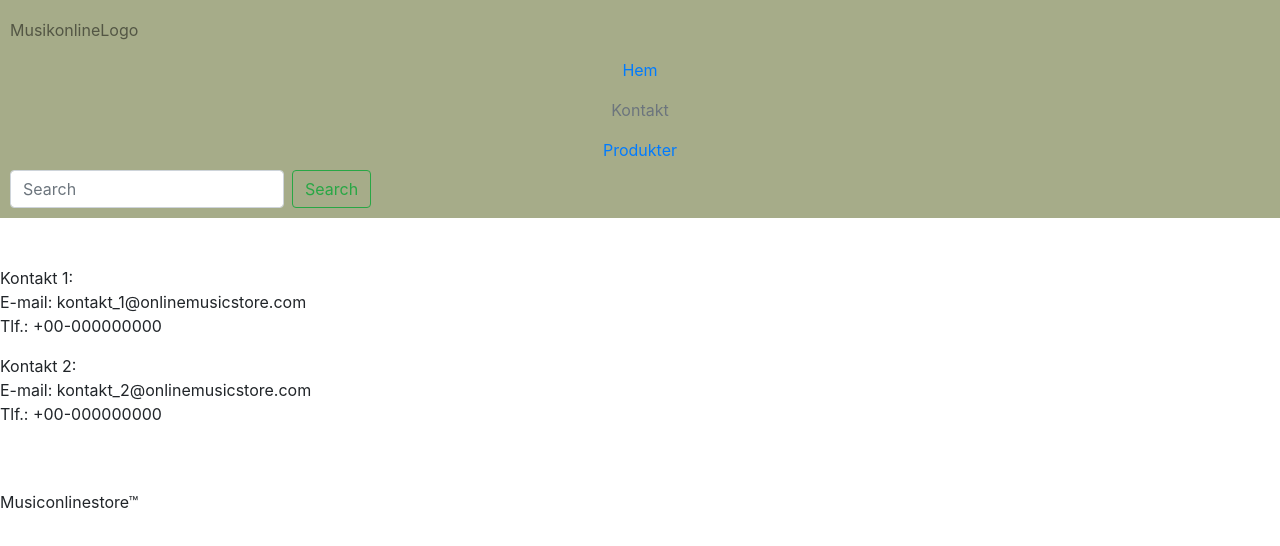
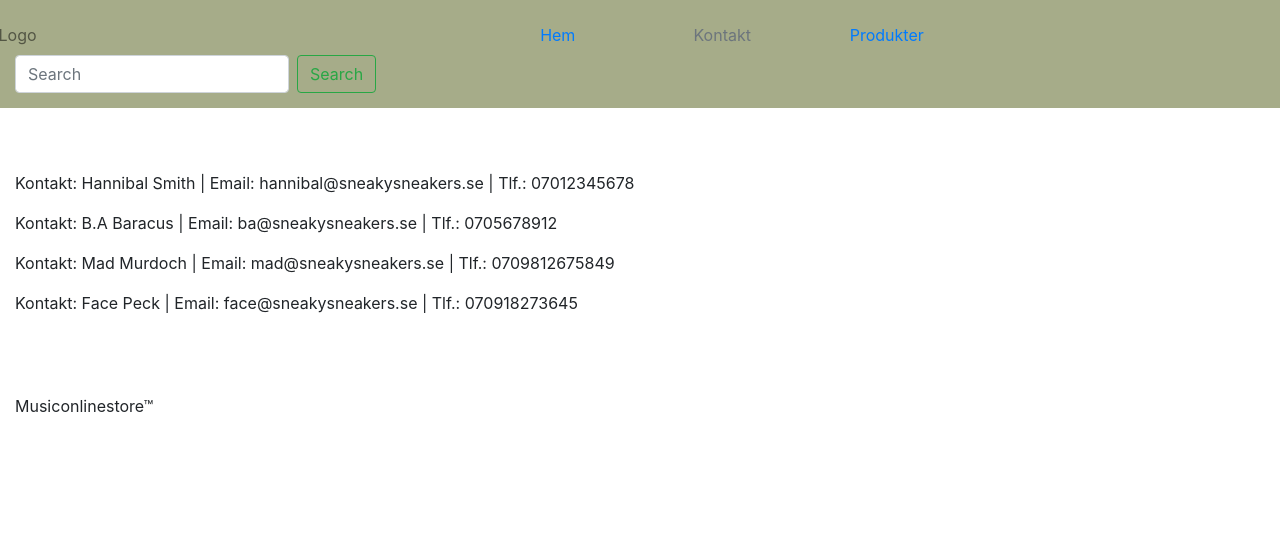
Before and after one commit to treox/Twitter-Bootstrap, a plain HTML site: page kontakt.html in a window 1280 px wide. Drawn offline with nearby package versions, Linux system fonts and the light colour scheme.

Commit message:
twbootstr ver 2

```diff
--- /dev/null
+++ b/adressbok-1.json
@@ -0,0 +1,31 @@
+[
+    {
+        "firstname": "Hannibal",
+        "lastname": "Smith",
+        "email": "hannibal@sneakysneakers.se",
+        "phone": "07012345678",
+        "age": 68,
+        "img": "team1.png"
+    },{
+        "firstname": "B.A",
+        "lastname": "Baracus",
+        "email": "ba@sneakysneakers.se",
+        "phone": "0705678912",
+        "age": 38,
+        "img": "team2.png"
+    },{
+        "firstname": "Mad",
+        "lastname": "Murdoch",
+        "email": "mad@sneakysneakers.se",
+        "phone": "0709812675849",
+        "age": 42,
+        "img": "team3.png"
+    },{
+        "firstname": "Face",
+        "lastname": "Peck",
+        "email": "face@sneakysneakers.se",
+        "phone": "070918273645",
+        "age": 39,
+        "img": "team4.png"
+    }
+]
--- a/kontakt.html
+++ b/kontakt.html
@@ -14,27 +14,27 @@
 </head>
 <body>
     <nav class="nav-brand flex-column flex-sm-row navbar-light" style="background-color: #a6ac89;">
-        <span class="navbar-text">MusikonlineLogo</span>
-        <a class="flex-sm-fill text-sm-center nav-link" href="/index.html">Hem</a>
-        <a class="flex-sm-fill text-sm-center nav-link disabled" href="#">Kontakt</a>
-        <a class="flex-sm-fill text-sm-center nav-link" href="/produkter.html">Produkter</a>
+        <li class="pos"><span class="navbar-text">MusikonlineLogo</span></li>
+        <li class="hov"><a class="flex-sm-fill text-sm-center nav-link" href="/index.html">Hem</a></li>
+        <li class="hov"><a class="flex-sm-fill text-sm-center nav-link disabled" href="#">Kontakt</a></li>
+        <li class="hov"><a class="flex-sm-fill text-sm-center nav-link" href="/produkter.html">Produkter</a></li>
         <form class="form-inline">
             <input class="form-control mr-sm-2" type="search" placeholder="Search" aria-label="Search">
             <button class="btn btn-outline-success my-2 my-sm-0" type="submit">Search</button>
         </form>
     </nav>
     <br /><br />
-    <section>
-        <p>Kontakt 1: <br />E-mail: kontakt_1@onlinemusicstore.com<br />
-        Tlf.: +00-000000000</p>
-        <p>Kontakt 2: <br />E-mail: kontakt_2@onlinemusicstore.com<br />
-        Tlf.: +00-000000000</p>
+    <section id="sect-kon">
+
+
     </section>
     <br/><br />
     <footer>
         Musiconlinestore&trade;
     </footer>
 
+    <script src="scripts.js"></script>
+
     <script src="https://code.jquery.com/jquery-3.3.1.slim.min.js" integrity="sha384-q8i/X+965DzO0rT7abK41JStQIAqVgRVzpbzo5smXKp4YfRvH+8abtTE1Pi6jizo" crossorigin="anonymous"></script>
     <script src="https://cdnjs.cloudflare.com/ajax/libs/popper.js/1.14.7/umd/popper.min.js" integrity="sha384-UO2eT0CpHqdSJQ6hJty5KVphtPhzWj9WO1clHTMGa3JDZwrnQq4sF86dIHNDz0W1" crossorigin="anonymous"></script>
     <script src="https://stackpath.bootstrapcdn.com/bootstrap/4.3.1/js/bootstrap.min.js" integrity="sha384-JjSmVgyd0p3pXB1rRibZUAYoIIy6OrQ6VrjIEaFf/nJGzIxFDsf4x0xIM+B07jRM" crossorigin="anonymous"></script>
--- /dev/null
+++ b/scripts.js
@@ -0,0 +1,15 @@
+sectKon = document.getElementById('sect-kon');
+let kontakter = '';
+
+fetch('adressbok-1.json')
+    .then(function(response) {
+        return response.json();
+    })
+    .then(function(adresser) {
+
+        for (i=0 ; i<adresser.length; i++) {
+        kontakter += '<p> Kontakt: ' + adresser[i].firstname + ' ' + adresser[i].lastname + ' | Email: ' + adresser[i].email + ' | Tlf.: ' + adresser[i].phone + ' </p>';
+        sectKon.innerHTML = kontakter;
+        }
+    })
+    .catch(err => console.log(JSON.stringify(err)))
--- a/styles.css
+++ b/styles.css
@@ -1,6 +1,30 @@
 
 nav {
-    padding:10px;
+    padding: 15px;
+    text-align: center;
+}
+
+div {
+    display:inline-flex;
+}
+
+section, footer {
+    margin: 15px;
+}
+
+li {
+    display:inline-flex;
+    width: 160px;
+}
+
+.hov:hover {
+    background-color: rgb(177, 177, 204);
+    border-radius: 5px;
+}
+
+.pos {
+    position: relative;
+    right: 405px;
 }
 
 #section-p3 {
```
Also changed, not shown: index.html (+6 -6 lines), produkter.html (+5 -5 lines).
